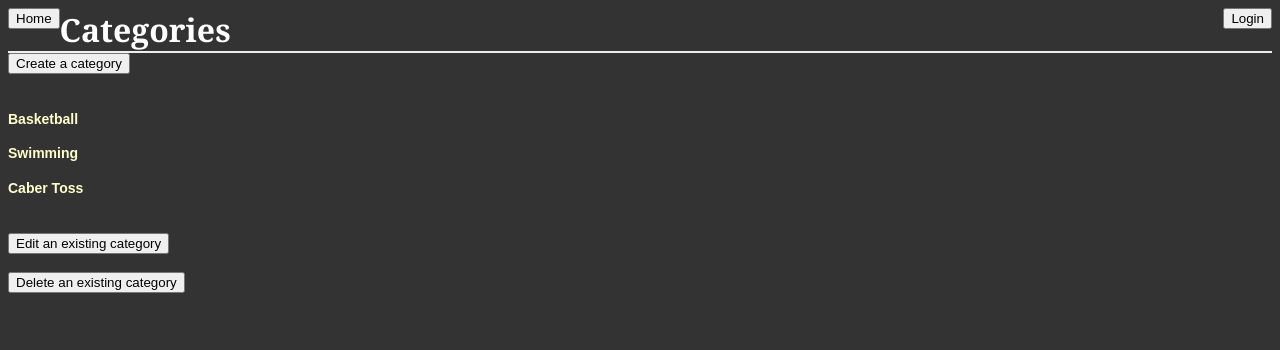
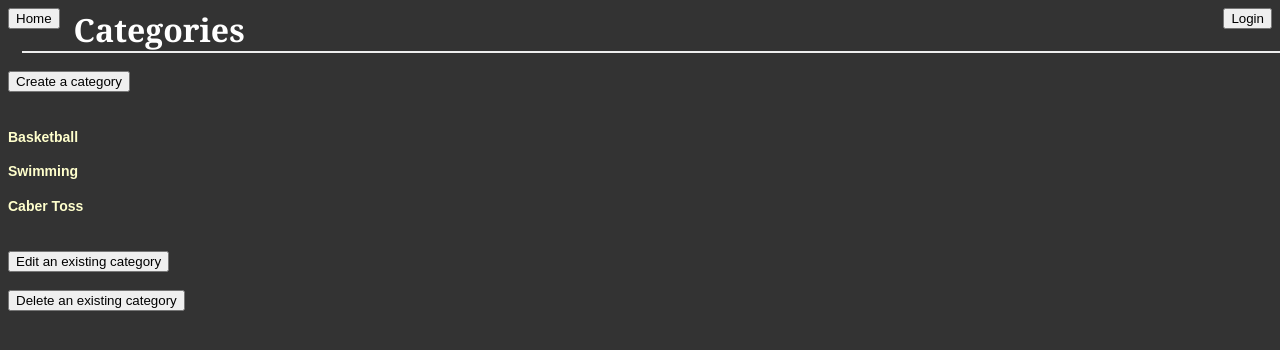
Before and after one commit to kotamichael/catalog, a Flask app: page / in a window 1280 px wide. Shown: the top 350 px of the page. Run offline with Flask 2, Linux system fonts and the light colour scheme; data comes from the database, SQL or seed files in the repository.

Commit message:
Style header:

```diff
--- a/static/styles.css
+++ b/static/styles.css
@@ -18,6 +18,8 @@ h2 {
 
 h1 {
     border-bottom: 2px solid #eee;
+    position: relative;
+    left: 14px;
 }
 
 h2 {
--- a/templates/catalog.html
+++ b/templates/catalog.html
@@ -31,6 +31,7 @@
 
 		<h1>Categories</h1>
 
+		<br>
 		<a href="{{url_for('newCategory')}}"><button>Create a category</button></a>
 		</br></br>
 
```
